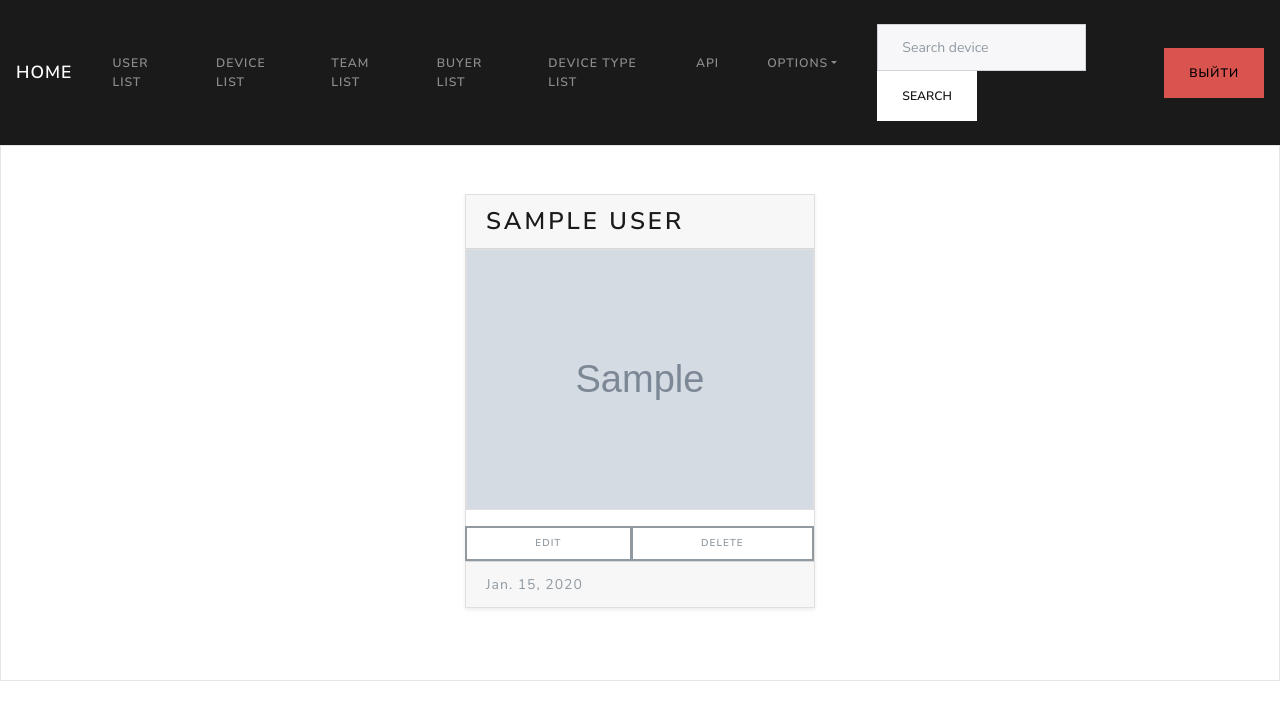
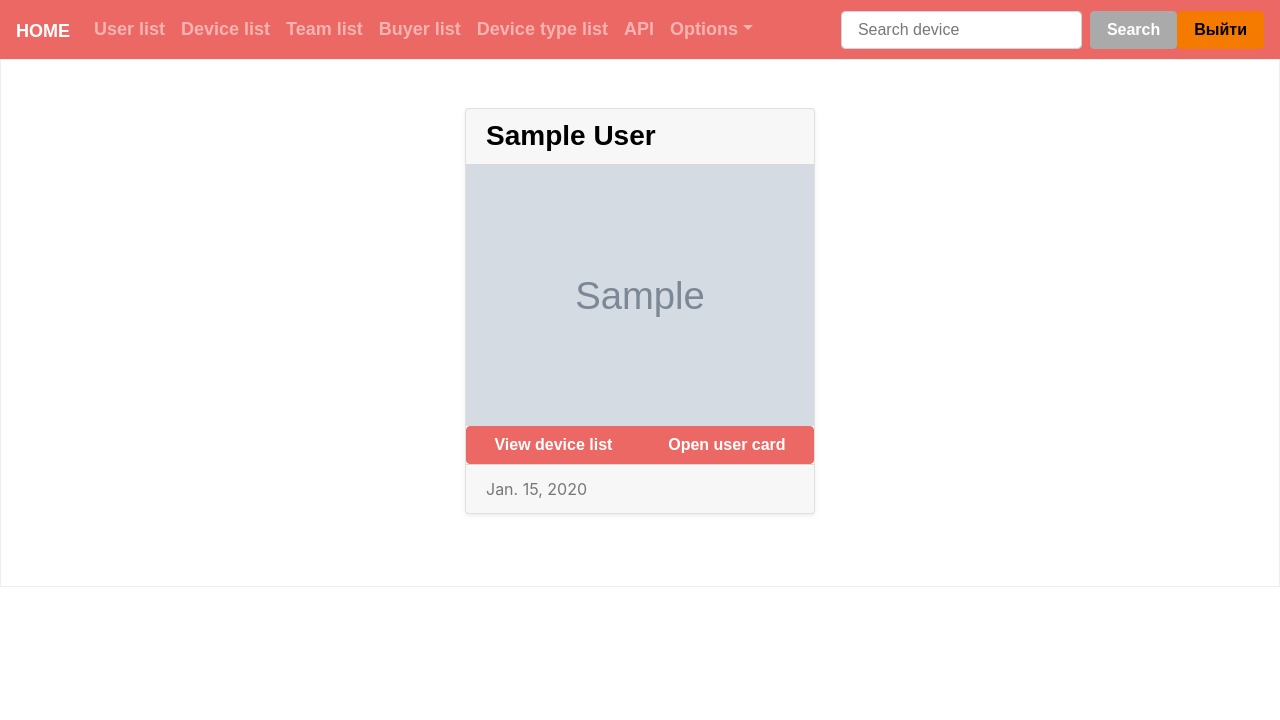
Before and after one commit to Sheripov/device_manager_django, a Django app: page /user_list in a window 1280 px wide. Shown: the top 720 px of the page. Run offline with Django 3.2, Linux system fonts and the light colour scheme; a user stored in the database is signed in; tables that the repository leaves empty hold one stand-in row (values such as "Sample post"); grey boxes marked "Sample" are stand-in pictures; some libraries are stand-ins or nearby versions; some web fonts are replaced.

Commit message:
update style

```diff
--- a/templates/management/assignment/assignment_list.html
+++ b/templates/management/assignment/assignment_list.html
@@ -38,12 +38,12 @@
                 <td>{{ el.device.purchase_date }}</td>
                 <td>{{ el.comment }}</td>
                 <td>
-                    <div class="btn-group">
+                    <div class="btn-group-vertical" data-toggle="buttons">
                             {% if perms.PersonnelManagement.change_projectemail %}
-                            <a type="button" class="btn btn-sm btn-outline-secondary" href="{% url 'management:assignment_update' el.id %}">Edit</a>
+                            <a type="button" href="{% url 'management:assignment_update' el.id %}">Edit</a>
                             {% endif %}
                             {% if perms.PersonnelManagement.delete_invoicetype %}
-                            <a type="button" class="btn btn-sm btn-outline-secondary" href="{% url 'management:assignment_delete' el.id %}">Delete</a>
+                            <a type="button" href="{% url 'management:assignment_delete' el.id %}">Delete</a>
                             {% endif %}
                     </div>
                 </td>
--- a/templates/management/base.html
+++ b/templates/management/base.html
@@ -3,8 +3,8 @@
 <html lang="en">
 <head>
     <meta charset="UTF-8">
+<link rel="stylesheet" href="https://stackpath.bootstrapcdn.com/bootswatch/4.5.2/journal/bootstrap.min.css" integrity="sha384-QDSPDoVOoSWz2ypaRUidLmLYl4RyoBWI44iA5agn6jHegBxZkNqgm2eHb6yZ5bYs" crossorigin="anonymous">
     <script src="https://ajax.googleapis.com/ajax/libs/jquery/3.2.1/jquery.min.js"></script>
-    <link rel="stylesheet" href="https://stackpath.bootstrapcdn.com/bootswatch/4.5.2/lux/bootstrap.min.css" integrity="sha384-9+PGKSqjRdkeAU7Eu4nkJU8RFaH8ace8HGXnkiKMP9I9Te0GJ4/km3L1Z8tXigpG" crossorigin="anonymous">
     <script src="https://stackpath.bootstrapcdn.com/bootstrap/4.5.2/js/bootstrap.min.js" integrity="sha384-B4gt1jrGC7Jh4AgTPSdUtOBvfO8shuf57BaghqFfPlYxofvL8/KUEfYiJOMMV+rV" crossorigin="anonymous"></script>
     <script src="https://stackpath.bootstrapcdn.com/bootstrap/4.5.2/js/bootstrap.bundle.min.js" integrity="sha384-LtrjvnR4Twt/qOuYxE721u19sVFLVSA4hf/rRt6PrZTmiPltdZcI7q7PXQBYTKyf" crossorigin="anonymous"></script>
     <title>{% block title %}{% endblock %}</title>
--- a/templates/management/device/device_list.html
+++ b/templates/management/device/device_list.html
@@ -31,10 +31,10 @@
                         </div>
                         <div class="btn-group">
                             {% if perms.PersonnelManagement.change_projectemail %}
-                            <a type="button" class="btn btn-sm btn-outline-secondary" href="{% url 'management:device_update' device.item_number %}">Edit</a>
+                            <a type="button" class="btn btn-primary" href="{% url 'management:device_update' device.item_number %}">Edit</a>
                             {% endif %}
                             {% if perms.PersonnelManagement.delete_invoicetype %}
-                            <a type="button" class="btn btn-sm btn-outline-secondary" href="{% url 'management:device_delete' device.item_number %}">Delete</a>
+                            <a type="button" class="btn btn-primary" href="{% url 'management:device_delete' device.item_number %}">Delete</a>
                             {% endif %}
                         </div>
                         <div class="card-footer text-muted">
--- a/templates/management/user/user_device_list.html
+++ b/templates/management/user/user_device_list.html
@@ -26,10 +26,10 @@
                         </div>
                         <div class="btn-group">
                             {% if perms.PersonnelManagement.change_projectemail %}
-                            <a type="button" class="btn btn-sm btn-outline-secondary" href="{% url 'management:device_update' device.id %}">Edit</a>
+                            <a type="button" class="btn btn-primary" href="{% url 'management:device_update' device.id %}">Edit</a>
                             {% endif %}
                             {% if perms.PersonnelManagement.delete_invoicetype %}
-                            <a type="button" class="btn btn-sm btn-outline-secondary" href="{% url 'management:device_delete' device.id %}">Delete</a>
+                            <a type="button" class="btn btn-primary" href="{% url 'management:device_delete' device.id %}">Delete</a>
                             {% endif %}
                         </div>
                         <div class="card-footer text-muted">
--- a/templates/management/user/user_list.html
+++ b/templates/management/user/user_list.html
@@ -9,27 +9,21 @@
                 {% for user in user_list_data %}
                     <div style="margin: auto;" class="col-md-4">
                         <div class="card mb-4 shadow-sm">
-                            <a href="{{ user.get_user_devices_list  }}">
                                 <h3 class="card-header">{{ user.first_name }} {{ user.last_name }}</h3>
-                            <div class="card mb-3">
+
                                 {% if user.user_photo %}
                                 <img style="display: block; margin: auto; width: 100%;" src="{{user.user_photo.url}}" alt="Card image">
                                 {% else %}
                                 <svg class="bd-placeholder-img card-img-top" width="100%" height="225" xmlns="http://www.w3.org/2000/svg" preserveAspectRatio="xMidYMid slice" focusable="false" role="img" aria-label="Placeholder: Thumbnail"><title>Placeholder</title><rect width="100%" height="100%" fill="#55595c"/><text x="37%" y="50%" fill="#eceeef" dy=".3em">NO PHOTO</text></svg>
                                 {% endif %}
-                            </div>
-                                <div class="btn-group">
-                                    {% if perms.PersonnelManagement.change_projectemail %}
-                                    <a type="button" class="btn btn-sm btn-outline-secondary" href="{% url 'management:user_update' user.id %}">Edit</a>
-                                    {% endif %}
-                                    {% if perms.PersonnelManagement.delete_invoicetype %}
-                                    <a type="button" class="btn btn-sm btn-outline-secondary" href="{% url 'management:user_delete' user.id %}">Delete</a>
-                                    {% endif %}
+
+                                <div class="btn-group btn-group-toggle" data-toggle="buttons">
+                                    <a type="button" class="btn btn-primary" href="{{ user.get_user_devices_list  }}">View device list</a>
+                                    <a type="button" class="btn btn-primary" href="{{ user.get_absolute_url  }}">Open user card</a>
                                 </div>
                             <div class="card-footer text-muted">
                                 {{ user.employee_date }}
                             </div>
-                                </a>
                         </div>
                     </div>
                 {% endfor %}
```
Also changed, not shown: templates/management/device/device_detail.html (+8 -0 lines), templates/management/user/user_detail.html (+8 -4 lines).
